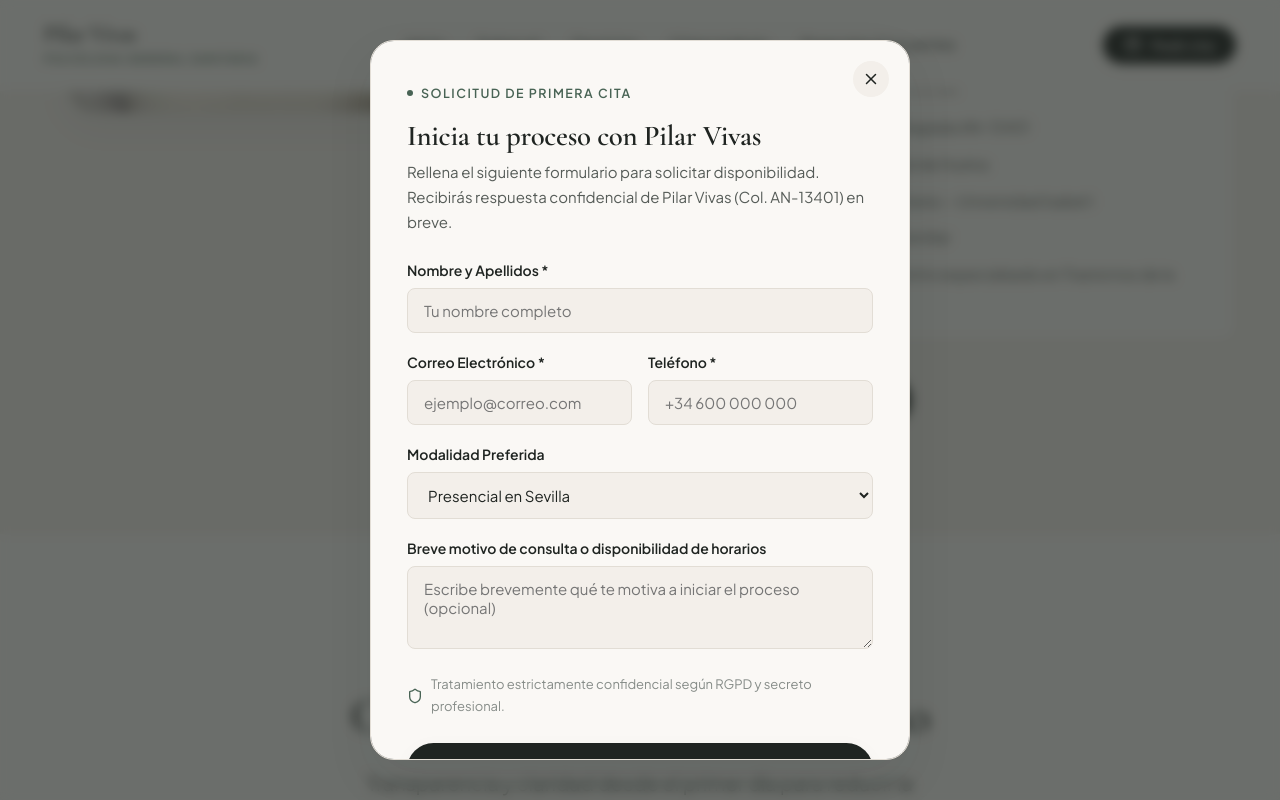
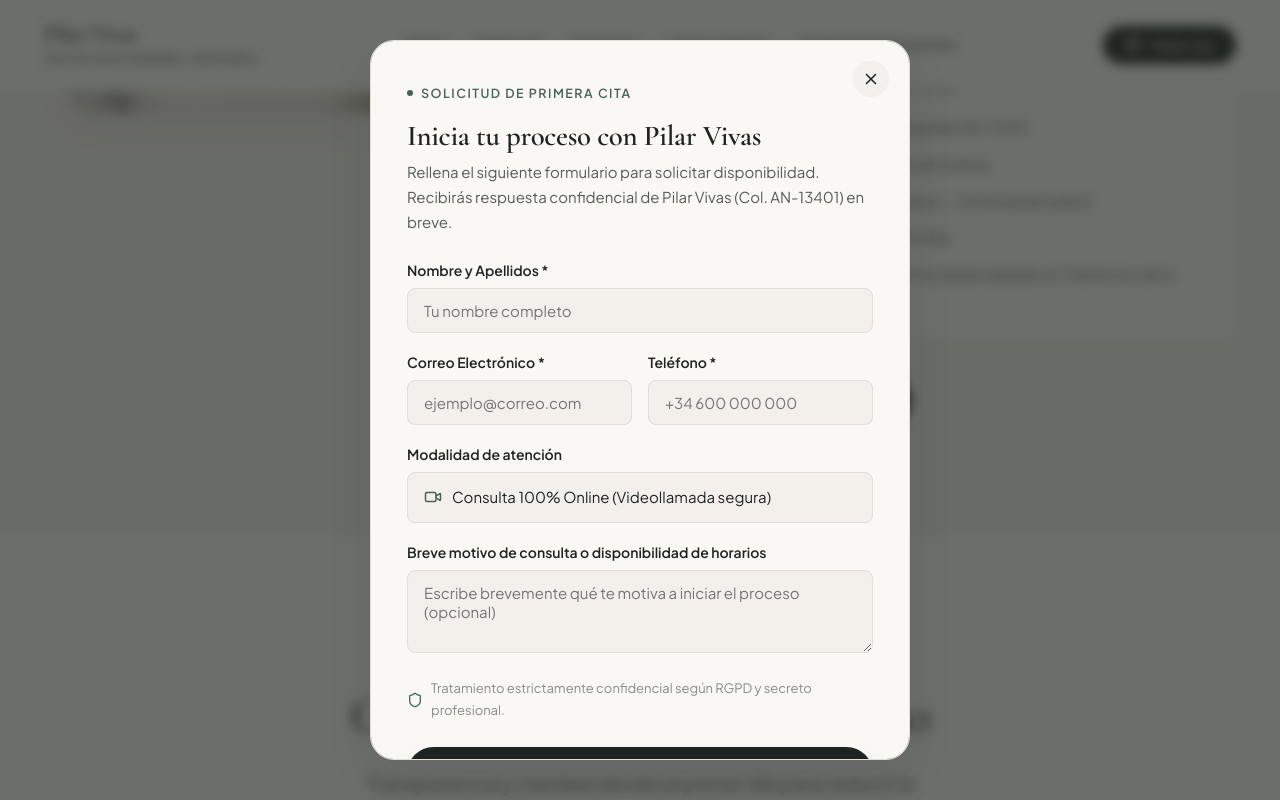
Before and after one commit to fxmariotp/webPili, a React (Vite) app: page / in a window 1280 px wide. Both pictures are taken after a click on the button "Consultar disponibilidad para cita". Shown: the part 4341-5141 px from the top of the page. Built offline with nearby package versions, Linux system fonts and the light colour scheme.

Commit message:
feat: enfocar toda la web exclusivamente a modalidad de terapia 100% online

```diff
--- a/index.html
+++ b/index.html
@@ -4,8 +4,8 @@
     <meta charset="UTF-8" />
     <link rel="icon" type="image/svg+xml" href="/vite.svg" />
     <meta name="viewport" content="width=device-width, initial-scale=1.0" />
-    <title>Pilar Vivas | Psicóloga General Sanitaria en Sevilla y Online (Col. AN-13401)</title>
-    <meta name="description" content="Consulta privada de psicología para adolescentes y adultos en Sevilla y modalidad online. Acompañamiento individualizado en ansiedad, autoestima, relaciones y conducta alimentaria por Pilar Vivas, Psicóloga General Sanitaria (Colegiada AN-13401)." />
+    <title>Pilar Vivas | Psicóloga General Sanitaria Online (Col. AN-13401)</title>
+    <meta name="description" content="Terapia psicológica online para adolescentes y adultos. Acompañamiento individualizado en ansiedad, autoestima, relaciones y conducta alimentaria por Pilar Vivas, Psicóloga General Sanitaria (Colegiada AN-13401)." />
 
     <!-- Google Fonts -->
     <link rel="preconnect" href="https://fonts.googleapis.com">
--- a/src/components/About.tsx
+++ b/src/components/About.tsx
@@ -88,7 +88,7 @@ export const About: React.FC<AboutProps> = ({ onOpenBooking }) => {
               }}
             >
               Hola, soy <strong>Pilar Vivas</strong>, Psicóloga General Sanitaria (Colegiada AN-13401).
-              Acompaño a adolescentes y adultos en consulta presencial en Sevilla y en modalidad online.
+              Acompaño a adolescentes y adultos a través de sesiones online, con la máxima cercanía y rigor terapéutico.
             </p>
 
             <p
--- a/src/components/BookingModal.tsx
+++ b/src/components/BookingModal.tsx
@@ -1,5 +1,5 @@
 import { useState } from 'react';
-import { X, Calendar, CheckCircle, Shield } from 'lucide-react';
+import { X, Calendar, CheckCircle, Shield, Video } from 'lucide-react';
 
 interface BookingModalProps {
   isOpen: boolean;
@@ -12,7 +12,7 @@ export const BookingModal: React.FC<BookingModalProps> = ({ isOpen, onClose }) =
     nombre: '',
     email: '',
     telefono: '',
-    modalidad: 'presencial',
+    modalidad: 'online',
     mensaje: '',
   });
 
@@ -25,7 +25,7 @@ export const BookingModal: React.FC<BookingModalProps> = ({ isOpen, onClose }) =
 
   const handleReset = () => {
     setSubmitted(false);
-    setFormData({ nombre: '', email: '', telefono: '', modalidad: 'presencial', mensaje: '' });
+    setFormData({ nombre: '', email: '', telefono: '', modalidad: 'online', mensaje: '' });
     onClose();
   };
 
@@ -179,11 +179,9 @@ export const BookingModal: React.FC<BookingModalProps> = ({ isOpen, onClose }) =
 
               <div>
                 <label style={{ display: 'block', fontSize: '0.875rem', fontWeight: 600, marginBottom: '6px', color: 'var(--text-primary)' }}>
-                  Modalidad Preferida
+                  Modalidad de atención
                 </label>
-                <select
-                  value={formData.modalidad}
-                  onChange={(e) => setFormData({ ...formData, modalidad: e.target.value })}
+                <div
                   style={{
                     width: '100%',
                     padding: '12px 16px',
@@ -191,14 +189,15 @@ export const BookingModal: React.FC<BookingModalProps> = ({ isOpen, onClose }) =
                     border: '1px solid var(--border-color)',
                     backgroundColor: 'var(--bg-surface)',
                     fontSize: '0.9375rem',
-                    fontFamily: 'var(--font-sans)',
                     color: 'var(--text-primary)',
+                    display: 'flex',
+                    alignItems: 'center',
+                    gap: '10px',
                   }}
                 >
-                  <option value="presencial">Presencial en Sevilla</option>
-                  <option value="online">Consulta Online (Videollamada segura)</option>
-                  <option value="indiferente">Indiferente / Deseo consultar</option>
-                </select>
+                  <Video size={18} color="var(--accent)" />
+                  <span>Consulta 100% Online (Videollamada segura)</span>
+                </div>
               </div>
 
               <div>
--- a/src/components/FAQ.tsx
+++ b/src/components/FAQ.tsx
@@ -15,9 +15,9 @@ export const FAQ: React.FC<FAQProps> = ({ onOpenBooking }) => {
         'La primera sesión es una toma de contacto tranquila y confidencial. Exploraremos los motivos por los que acudes a consulta, qué necesitas resolver y cómo organizamos el proceso. Es también el momento idóneo para resolver cualquier duda sin compromiso.',
     },
     {
-      question: '¿Las sesiones son presenciales o online?',
+      question: '¿Cómo funcionan las sesiones online?',
       answer:
-        'Ofrezco ambas modalidades. Las sesiones presenciales se realizan en consulta privada en Sevilla. Las sesiones online se llevan a cabo mediante videollamada cifrada con la misma cercanía y rigor terapéutico.',
+        'Las sesiones se realizan en modalidad 100% online a través de videollamada cifrada y segura. Te permite realizar la terapia desde tu propio espacio, con total privacidad, sin traslados ni pérdidas de tiempo, manteniendo exactamente la misma cercanía, calidez humana y rigor profesional.',
     },
     {
       question: '¿Cuánto dura una sesión?',
@@ -27,7 +27,7 @@ export const FAQ: React.FC<FAQProps> = ({ onOpenBooking }) => {
     {
       question: '¿Cuál es el precio?',
       answer:
-        'Las tarifas y condiciones de la consulta se informan detalladamente de forma previa a la reserva. Para consultar los honorarios actualizados de la sesión presencial u online, puedes solicitar información directa haciendo clic en "Pedir cita".',
+        'Las tarifas y condiciones de la consulta se informan detalladamente de forma previa a la reserva. Para consultar los honorarios actualizados de las sesiones online, puedes solicitar información directa haciendo clic en "Pedir cita".',
     },
     {
       question: '¿Con qué frecuencia se realizan las sesiones?',
--- a/src/components/Footer.tsx
+++ b/src/components/Footer.tsx
@@ -1,4 +1,4 @@
-import { Mail, Phone, MapPin, Shield, Share2, Globe } from 'lucide-react';
+import { Mail, Phone, Video, Shield, Share2, Globe } from 'lucide-react';
 
 export const Footer: React.FC = () => {
   const currentYear = new Date().getFullYear();
@@ -47,7 +47,7 @@ export const Footer: React.FC = () => {
               Psicóloga General Sanitaria
             </span>
             <p style={{ fontSize: '0.875rem', color: '#B0B8B3', lineHeight: 1.6, marginTop: '8px' }}>
-              Consulta de psicología para adolescentes y adultos. Acompañamiento individualizado desde un enfoque integrador en Sevilla y formato Online.
+              Consulta de psicología para adolescentes y adultos. Acompañamiento individualizado desde un enfoque integrador en formato 100% Online.
             </p>
             <div style={{ display: 'flex', alignItems: 'center', gap: '8px', fontSize: '0.8125rem', color: '#8E9992', marginTop: '4px' }}>
               <Shield size={14} color="var(--accent-light)" />
@@ -109,8 +109,8 @@ export const Footer: React.FC = () => {
             </h4>
             <div style={{ display: 'flex', flexDirection: 'column', gap: '16px', fontSize: '0.875rem', color: '#B0B8B3' }}>
               <div style={{ display: 'flex', alignItems: 'flex-start', gap: '12px' }}>
-                <MapPin size={18} color="var(--accent-light)" style={{ marginTop: '2px', flexShrink: 0 }} />
-                <span>Consulta presencial en Sevilla & Sesiones Online</span>
+                <Video size={18} color="var(--accent-light)" style={{ marginTop: '2px', flexShrink: 0 }} />
+                <span>Sesiones 100% Online (Videollamada confidencial)</span>
               </div>
               <div style={{ display: 'flex', alignItems: 'center', gap: '12px' }}>
                 <Mail size={18} color="var(--accent-light)" style={{ flexShrink: 0 }} />
--- a/src/components/Hero.tsx
+++ b/src/components/Hero.tsx
@@ -1,4 +1,4 @@
-import { ArrowRight, Calendar, ShieldCheck, MapPin, Users } from 'lucide-react';
+import { ArrowRight, Calendar, ShieldCheck, Video, Users } from 'lucide-react';
 
 interface HeroProps {
   onOpenBooking: () => void;
@@ -36,7 +36,7 @@ export const Hero: React.FC<HeroProps> = ({ onOpenBooking }) => {
                 marginBottom: '24px',
               }}
             >
-              Psicoterapia individualizada para adolescentes y adultos en Sevilla y Online.
+              Psicoterapia individualizada 100% Online para adolescentes y adultos.
             </h1>
 
             {/* Subheading / Paragraph */}
@@ -99,8 +99,8 @@ export const Hero: React.FC<HeroProps> = ({ onOpenBooking }) => {
                 <span>Colegiada AN-13401</span>
               </div>
               <div style={{ display: 'flex', alignItems: 'center', gap: '8px', fontSize: '0.875rem', color: 'var(--text-secondary)' }}>
-                <MapPin size={16} color="var(--accent)" />
-                <span>Presencial en Sevilla & Online</span>
+                <Video size={16} color="var(--accent)" />
+                <span>Sesiones 100% Online</span>
               </div>
               <div style={{ display: 'flex', alignItems: 'center', gap: '8px', fontSize: '0.875rem', color: 'var(--text-secondary)' }}>
                 <Users size={16} color="var(--accent)" />
@@ -149,7 +149,7 @@ export const Hero: React.FC<HeroProps> = ({ onOpenBooking }) => {
             >
               <img
                 src="/pilar-vivas.jpg"
-                alt="Fotografía oficial de Pilar Vivas, Psicóloga General Sanitaria en Sevilla"
+                alt="Fotografía oficial de Pilar Vivas, Psicóloga General Sanitaria"
                 style={{
                   width: '100%',
                   height: '100%',
--- a/src/components/Navbar.tsx
+++ b/src/components/Navbar.tsx
@@ -183,7 +183,7 @@ export const Navbar: React.FC<NavbarProps> = ({ onOpenBooking }) => {
               <span>Pedir cita</span>
             </button>
             <p style={{ textAlign: 'center', fontSize: '0.8125rem', color: 'var(--text-muted)' }}>
-              Atención presencial en Sevilla y consulta Online
+              Psicoterapia 100% Online
             </p>
           </div>
         </div>
--- a/src/components/Testimonials.tsx
+++ b/src/components/Testimonials.tsx
@@ -7,21 +7,21 @@ export const Testimonials: React.FC = () => {
       quote:
         "«[Espacio reservado para testimonio real] — Aquí se incluirán testimonios anónimos de pacientes tras su autorización expresa, garantizando la estricta confidencialidad médica y profesional.»",
       patient: "[Testimonio verificado]",
-      modalidad: "Consulta presencial en Sevilla",
+      modalidad: "Terapia Online",
     },
     {
       context: "Relaciones y enfoque sistémico",
       quote:
         "«[Espacio reservado para testimonio real] — Valoraciones relativas al acompañamiento en momentos de dificultad familiar, relacional o personal.»",
       patient: "[Testimonio verificado]",
-      modalidad: "Sesión Online",
+      modalidad: "Terapia Online",
     },
     {
       context: "Autoestima y conducta alimentaria",
       quote:
         "«[Espacio reservado para testimonio real] — Experiencias de pacientes durante el proceso terapéutico individualizado.»",
       patient: "[Testimonio verificado]",
-      modalidad: "Consulta presencial en Sevilla",
+      modalidad: "Terapia Online",
     },
   ];
 
```
